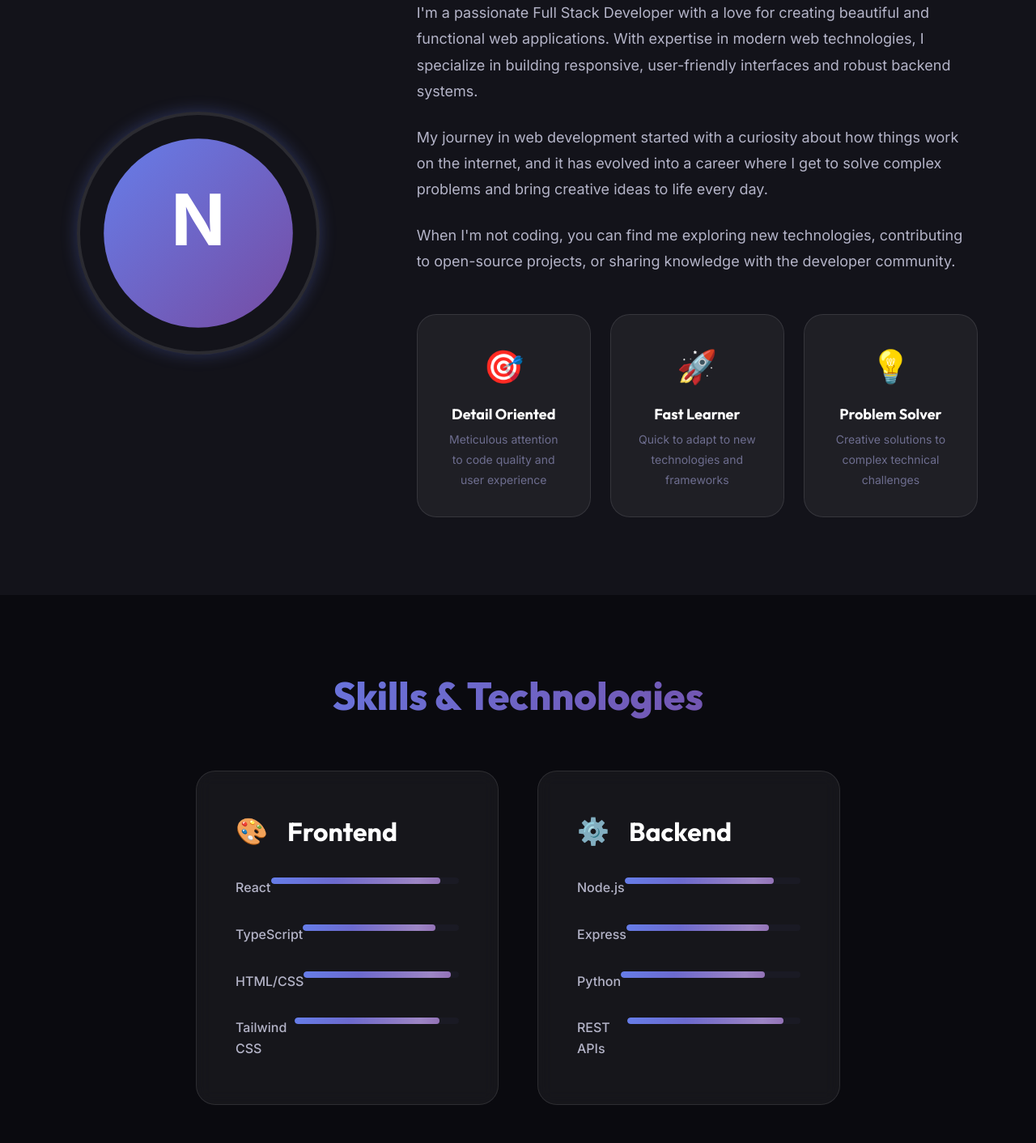
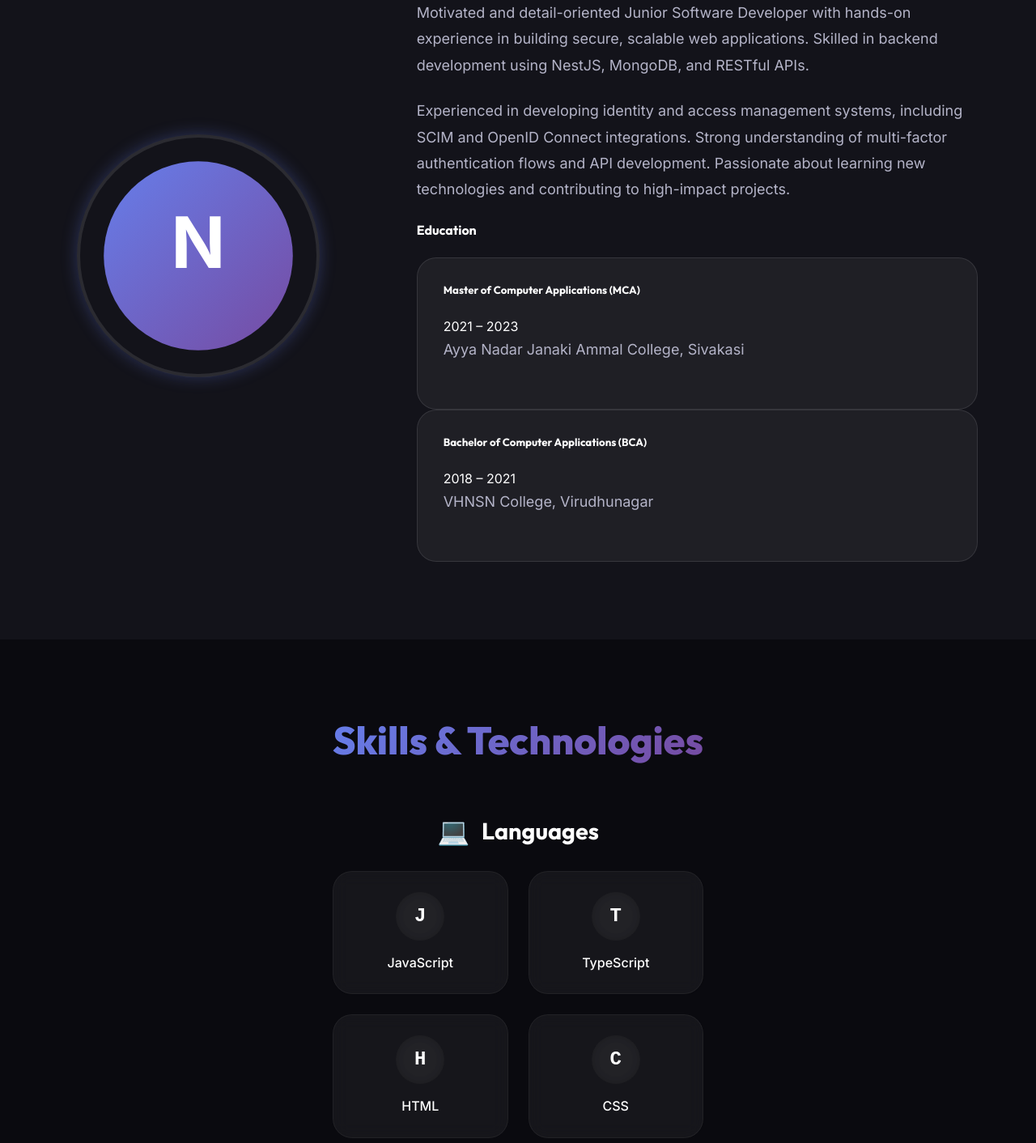
Before and after one commit to nithish262/portfolio, a React (Vite) app: page / in a window 1280 px wide. Shown: the part 1080-2492 px from the top of the page at 81% size. Built offline with nearby package versions, Linux system fonts and the light colour scheme.

Commit message:
feat: Add About, Skills, Experience, and Contact sections to the portfolio application.

```diff
--- a/src/App.tsx
+++ b/src/App.tsx
@@ -2,6 +2,7 @@ import Navigation from './components/Navigation'
 import Hero from './components/Hero'
 import About from './components/About'
 import Skills from './components/Skills'
+import Experience from './components/Experience'
 import Projects from './components/Projects'
 import Contact from './components/Contact'
 
@@ -12,6 +13,7 @@ function App() {
       <Hero />
       <About />
       <Skills />
+      <Experience />
       <Projects />
       <Contact />
     </div>
--- a/src/components/About.tsx
+++ b/src/components/About.tsx
@@ -27,36 +27,30 @@ const About = () => {
                     <div className="about-text fade-in-up">
                         <h3>Hello! I'm Nithish Kumar P</h3>
                         <p>
-                            I'm a passionate Full Stack Developer with a love for creating beautiful and functional web applications.
-                            With expertise in modern web technologies, I specialize in building responsive, user-friendly interfaces
-                            and robust backend systems.
+                            Motivated and detail-oriented Junior Software Developer with hands-on experience in building secure,
+                            scalable web applications. Skilled in backend development using NestJS, MongoDB, and RESTful APIs.
                         </p>
                         <p>
-                            My journey in web development started with a curiosity about how things work on the internet,
-                            and it has evolved into a career where I get to solve complex problems and bring creative ideas to life every day.
-                        </p>
-                        <p>
-                            When I'm not coding, you can find me exploring new technologies, contributing to open-source projects,
-                            or sharing knowledge with the developer community.
+                            Experienced in developing identity and access management systems, including SCIM and OpenID Connect integrations.
+                            Strong understanding of multi-factor authentication flows and API development.
+                            Passionate about learning new technologies and contributing to high-impact projects.
                         </p>
 
-                        <div className="about-highlights">
-                            <div className="highlight-item glass-card">
-                                <div className="highlight-icon">🎯</div>
-                                <h4>Detail Oriented</h4>
-                                <p>Meticulous attention to code quality and user experience</p>
+                        <div className="education-section">
+                            <h4 className="subsection-title">Education</h4>
+                            <div className="education-item glass-card">
+                                <div className="edu-header">
+                                    <h5>Master of Computer Applications (MCA)</h5>
+                                    <span className="edu-year">2021 – 2023</span>
+                                </div>
+                                <p className="edu-school">Ayya Nadar Janaki Ammal College, Sivakasi</p>
                             </div>
-
-                            <div className="highlight-item glass-card">
-                                <div className="highlight-icon">🚀</div>
-                                <h4>Fast Learner</h4>
-                                <p>Quick to adapt to new technologies and frameworks</p>
-                            </div>
-
-                            <div className="highlight-item glass-card">
-                                <div className="highlight-icon">💡</div>
-                                <h4>Problem Solver</h4>
-                                <p>Creative solutions to complex technical challenges</p>
+                            <div className="education-item glass-card">
+                                <div className="edu-header">
+                                    <h5>Bachelor of Computer Applications (BCA)</h5>
+                                    <span className="edu-year">2018 – 2021</span>
+                                </div>
+                                <p className="edu-school">VHNSN College, Virudhunagar</p>
                             </div>
                         </div>
                     </div>
--- /dev/null
+++ b/src/components/Experience.css
@@ -0,0 +1,149 @@
+.experience {
+    background-color: transparent;
+}
+
+.timeline {
+    position: relative;
+    max-width: 800px;
+    margin: 0 auto;
+    padding: 20px 0;
+}
+
+.timeline::after {
+    content: '';
+    position: absolute;
+    width: 2px;
+    background: rgba(255, 255, 255, 0.1);
+    top: 0;
+    bottom: 0;
+    left: 20px;
+    margin-left: -1px;
+}
+
+.timeline-item {
+    position: relative;
+    margin-bottom: 50px;
+    padding-left: 50px;
+}
+
+.timeline-dot {
+    position: absolute;
+    width: 20px;
+    height: 20px;
+    left: 10px;
+    background: var(--primary-color);
+    border-radius: 50%;
+    z-index: 1;
+    box-shadow: 0 0 10px rgba(102, 126, 234, 0.5);
+}
+
+.timeline-content {
+    padding: 30px;
+}
+
+.exp-header {
+    display: flex;
+    justify-content: space-between;
+    align-items: center;
+    margin-bottom: 10px;
+    flex-wrap: wrap;
+    gap: 10px;
+}
+
+.exp-header h3 {
+    margin: 0;
+    font-size: 1.5rem;
+    color: var(--text-color);
+}
+
+.exp-period {
+    background: rgba(102, 126, 234, 0.1);
+    color: var(--primary-color);
+    padding: 5px 12px;
+    border-radius: 20px;
+    font-size: 0.9rem;
+    font-weight: 500;
+}
+
+.exp-subheader {
+    display: flex;
+    justify-content: space-between;
+    margin-bottom: 15px;
+    color: var(--light-text);
+}
+
+.exp-subheader h4 {
+    margin: 0;
+    font-size: 1.1rem;
+    font-weight: 500;
+}
+
+.exp-location {
+    font-style: italic;
+    font-size: 0.9rem;
+}
+
+.exp-description {
+    margin-bottom: 20px;
+    color: var(--light-text);
+}
+
+.exp-projects {
+    margin-top: 20px;
+    padding-top: 20px;
+    border-top: 1px solid rgba(255, 255, 255, 0.05);
+}
+
+.project-item {
+    margin-bottom: 20px;
+}
+
+.project-item:last-child {
+    margin-bottom: 0;
+}
+
+.project-item h5 {
+    color: var(--secondary-color);
+    margin-bottom: 10px;
+    font-size: 1.05rem;
+}
+
+.project-item ul {
+    list-style-type: none;
+    padding: 0;
+}
+
+.project-item ul li {
+    position: relative;
+    padding-left: 20px;
+    margin-bottom: 8px;
+    color: var(--light-text);
+    font-size: 0.95rem;
+}
+
+.project-item ul li::before {
+    content: '▹';
+    position: absolute;
+    left: 0;
+    color: var(--primary-color);
+}
+
+@media (max-width: 600px) {
+    .timeline::after {
+        left: 20px;
+    }
+
+    .timeline-item {
+        padding-left: 45px;
+    }
+
+    .exp-header {
+        flex-direction: column;
+        align-items: flex-start;
+    }
+
+    .exp-subheader {
+        flex-direction: column;
+        gap: 5px;
+    }
+}
--- /dev/null
+++ b/src/components/Experience.tsx
@@ -0,0 +1,91 @@
+import './Experience.css';
+
+const Experience = () => {
+    const experiences = [
+        {
+            company: 'Skillmine Technology Consulting',
+            location: 'Sivakasi',
+            role: 'Junior Software Developer',
+            period: 'June 2023 – Present',
+            description: 'Specializing in Identity and Access Management (IDAM) solutions.',
+            projects: [
+                {
+                    name: 'Authenticator (IDAM Solution)',
+                    details: [
+                        'Enhanced and maintained identity and access management systems using NestJS and MongoDB.',
+                        'Implemented multi-factor authentication modules (Email, SMS, Face, FIDO, Push, Pattern).',
+                        'Developed SCIM 2.0-based user and group provisioning APIs.',
+                        'Integrated external identity providers through connector modules.',
+                        'Followed DevOps practices with GitLab CI/CD.'
+                    ]
+                },
+                {
+                    name: 'e-Compass',
+                    details: [
+                        'Role: Backend Developer',
+                        'Created API Documents using Swagger & added logger across the project.',
+                        ' focused on bug fixes and system stability.'
+                    ]
+                }
+            ]
+        },
+        {
+            company: 'Cooldreamers',
+            location: 'Sivakasi',
+            role: 'Intern – Hostel Management System Project',
+            period: 'January 2023 – June 2023',
+            description: 'Developed a web-based hostel management system using Angular, NestJS, and MongoDB.',
+            projects: [
+                {
+                    name: 'Hostel Management System',
+                    details: [
+                        'Created modules for student room allocation, fee management, and digital record-keeping.',
+                        'Improved administrative efficiency by digitalizing manual hostel operations.'
+                    ]
+                }
+            ]
+        }
+    ];
+
+    return (
+        <section id="experience" className="section experience">
+            <div className="container">
+                <h2 className="section-title fade-in-up">Work Experience</h2>
+
+                <div className="timeline">
+                    {experiences.map((exp, index) => (
+                        <div key={index} className="timeline-item fade-in-up">
+                            <div className="timeline-dot"></div>
+                            <div className="timeline-content glass-card">
+                                <div className="exp-header">
+                                    <h3>{exp.role}</h3>
+                                    <span className="exp-period">{exp.period}</span>
+                                </div>
+                                <div className="exp-subheader">
+                                    <h4>{exp.company}</h4>
+                                    <span className="exp-location">{exp.location}</span>
+                                </div>
+                                <p className="exp-description">{exp.description}</p>
+
+                                <div className="exp-projects">
+                                    {exp.projects.map((project, pIndex) => (
+                                        <div key={pIndex} className="project-item">
+                                            <h5>{project.name}</h5>
+                                            <ul>
+                                                {project.details.map((detail, dIndex) => (
+                                                    <li key={dIndex}>{detail}</li>
+                                                ))}
+                                            </ul>
+                                        </div>
+                                    ))}
+                                </div>
+                            </div>
+                        </div>
+                    ))}
+                </div>
+            </div>
+        </section>
+    );
+};
+
+export default Experience;
--- a/src/components/Skills.css
+++ b/src/components/Skills.css
@@ -1,103 +1,82 @@
-.skills {
-    background: var(--color-bg-primary);
+.skills-container {
+    display: flex;
+    flex-direction: column;
+    gap: 60px;
 }
 
-.skills-grid {
-    display: grid;
-    grid-template-columns: repeat(2, 1fr);
-    gap: var(--spacing-xl);
+.skill-category-wrapper {
+    margin-bottom: 20px;
 }
 
-.skill-category {
-    padding: var(--spacing-xl);
+.category-title {
+    font-size: 1.8rem;
+    margin-bottom: 30px;
+    display: flex;
+    align-items: center;
+    justify-content: center;
+    gap: 15px;
+    color: var(--secondary-color);
 }
 
-.category-header {
+.category-icon-main {
+    font-size: 2rem;
+}
+
+.skills-grid-new {
+    display: grid;
+    grid-template-columns: repeat(auto-fill, minmax(140px, 1fr));
+    gap: 25px;
+    justify-content: center;
+}
+
+.skill-card {
+    display: flex;
+    flex-direction: column;
+    align-items: center;
+    justify-content: center;
+    padding: 25px 15px;
+    transition: transform 0.3s ease, box-shadow 0.3s ease;
+    border: 1px solid rgba(255, 255, 255, 0.05);
+}
+
+.skill-card:hover {
+    transform: translateY(-5px);
+    box-shadow: 0 10px 20px rgba(0, 0, 0, 0.2);
+    border-color: var(--primary-color);
+}
+
+.skill-icon-wrapper {
+    width: 60px;
+    height: 60px;
+    background: rgba(255, 255, 255, 0.05);
+    border-radius: 50%;
     display: flex;
     align-items: center;
-    gap: var(--spacing-md);
-    margin-bottom: var(--spacing-lg);
+    justify-content: center;
+    margin-bottom: 15px;
+    font-size: 1.5rem;
+    color: var(--primary-color);
+    box-shadow: inset 0 0 10px rgba(0, 0, 0, 0.2);
 }
 
-.category-icon {
-    font-size: var(--font-size-3xl);
+.skill-initial {
+    font-weight: bold;
+    font-family: monospace;
 }
 
-.category-header h3 {
-    color: var(--color-text-primary);
-    margin: 0;
+.skill-name-new {
+    font-weight: 500;
+    color: var(--text-color);
+    text-align: center;
 }
 
-.skills-list {
-    display: flex;
-    flex-direction: column;
-    gap: var(--spacing-md);
-}
-
-.skill-item {
-    width: 100%;
-}
-
-.skill-info {
-    display: flex;
-    justify-content: space-between;
-    margin-bottom: var(--spacing-xs);
-}
-
-.skill-name {
-    color: var(--color-text-secondary);
-    font-weight: 500;
-}
-
-.skill-percentage {
-    color: var(--color-accent);
-    font-weight: 600;
-}
-
-.skill-bar {
-    width: 100%;
-    height: 8px;
-    background: var(--color-bg-tertiary);
-    border-radius: var(--radius-full);
-    overflow: hidden;
-    position: relative;
-}
-
-.skill-progress {
-    height: 100%;
-    background: var(--gradient-primary);
-    border-radius: var(--radius-full);
-    transition: width 1s ease-out;
-    position: relative;
-    overflow: hidden;
-}
-
-.skill-progress::after {
-    content: '';
-    position: absolute;
-    top: 0;
-    left: 0;
-    right: 0;
-    bottom: 0;
-    background: linear-gradient(90deg,
-            transparent,
-            rgba(255, 255, 255, 0.3),
-            transparent);
-    animation: shimmer 2s infinite;
-}
-
-@keyframes shimmer {
-    0% {
-        transform: translateX(-100%);
+@media (max-width: 768px) {
+    .skills-grid-new {
+        grid-template-columns: repeat(auto-fill, minmax(110px, 1fr));
+        gap: 15px;
     }
 
-    100% {
-        transform: translateX(100%);
+    .category-title {
+        font-size: 1.5rem;
     }
 }
-
-@media (max-width: 968px) {
-    .skills-grid {
-        grid-template-columns: 1fr;
-    }
-}
--- a/src/components/Skills.tsx
+++ b/src/components/Skills.tsx
@@ -3,43 +3,43 @@ import './Skills.css';
 const Skills = () => {
     const skillCategories = [
         {
-            title: 'Frontend',
-            icon: '🎨',
+            title: 'Languages',
+            icon: '💻',
             skills: [
-                { name: 'React', level: 90 },
+                { name: 'JavaScript', level: 90 },
                 { name: 'TypeScript', level: 85 },
-                { name: 'HTML/CSS', level: 95 },
-                { name: 'Tailwind CSS', level: 88 },
+                { name: 'HTML', level: 95 },
+                { name: 'CSS', level: 88 },
             ],
         },
         {
-            title: 'Backend',
-            icon: '⚙️',
+            title: 'Frameworks',
+            icon: '⚛️',
             skills: [
+                { name: 'NestJS', level: 85 },
+                { name: 'Angular', level: 80 },
                 { name: 'Node.js', level: 85 },
-                { name: 'Express', level: 82 },
-                { name: 'Python', level: 80 },
-                { name: 'REST APIs', level: 90 },
+                { name: 'React', level: 82 },
             ],
         },
         {
-            title: 'Database',
-            icon: '💾',
+            title: 'Database & Protocols',
+            icon: '🗄️',
             skills: [
                 { name: 'MongoDB', level: 85 },
-                { name: 'PostgreSQL', level: 80 },
-                { name: 'Firebase', level: 75 },
-                { name: 'Redis', level: 70 },
+                { name: 'RESTful APIs', level: 90 },
+                { name: 'OAuth2.0 / OIDC', level: 80 },
+                { name: 'SCIM', level: 75 },
             ],
         },
         {
-            title: 'Tools & Others',
+            title: 'Tools',
             icon: '🛠️',
             skills: [
-                { name: 'Git', level: 90 },
+                { name: 'Git', level: 88 },
                 { name: 'Docker', level: 75 },
-                { name: 'AWS', level: 70 },
-                { name: 'CI/CD', level: 78 },
+                { name: 'GitLab CI/CD', level: 78 },
+                { name: 'Postman', level: 85 },
             ],
         },
     ];
@@ -49,26 +49,21 @@ const Skills = () => {
             <div className="container">
                 <h2 className="section-title fade-in-up">Skills & Technologies</h2>
 
-                <div className="skills-grid">
+                <div className="skills-container">
                     {skillCategories.map((category, index) => (
-                        <div key={index} className="skill-category glass-card fade-in-up" style={{ animationDelay: `${index * 0.1}s` }}>
-                            <div className="category-header">
-                                <span className="category-icon">{category.icon}</span>
-                                <h3>{category.title}</h3>
-                            </div>
-
-                            <div className="skills-list">
+                        <div key={index} className="skill-category-wrapper">
+                            <h3 className="category-title text-center mb-4">
+                                <span className="category-icon-main">{category.icon}</span> {category.title}
+                            </h3>
+                            <div className="skills-grid-new">
                                 {category.skills.map((skill, skillIndex) => (
-                                    <div key={skillIndex} className="skill-item">
-                                        <div className="skill-info">
-                                            <span className="skill-name">{skill.name}</span>
-                                            <div className="skill-bar">
-                                                <div
-                                                    className="skill-progress"
-                                                    style={{ width: `${skill.level}%` }}
-                                                ></div>
-                                            </div>
+                                    <div key={skillIndex} className="skill-card glass-card fade-in-up"
+                                        style={{ animationDelay: `${(index * 4 + skillIndex) * 0.1}s` }}>
+                                        <div className="skill-icon-wrapper">
+                                            {/* Using a generic code icon if no specific icon is available, or first letter */}
+                                            <span className="skill-initial">{skill.name.charAt(0)}</span>
                                         </div>
+                                        <span className="skill-name-new">{skill.name}</span>
                                     </div>
                                 ))}
                             </div>
```
Also changed, not shown: src/components/Contact.tsx (+12 -4 lines).
